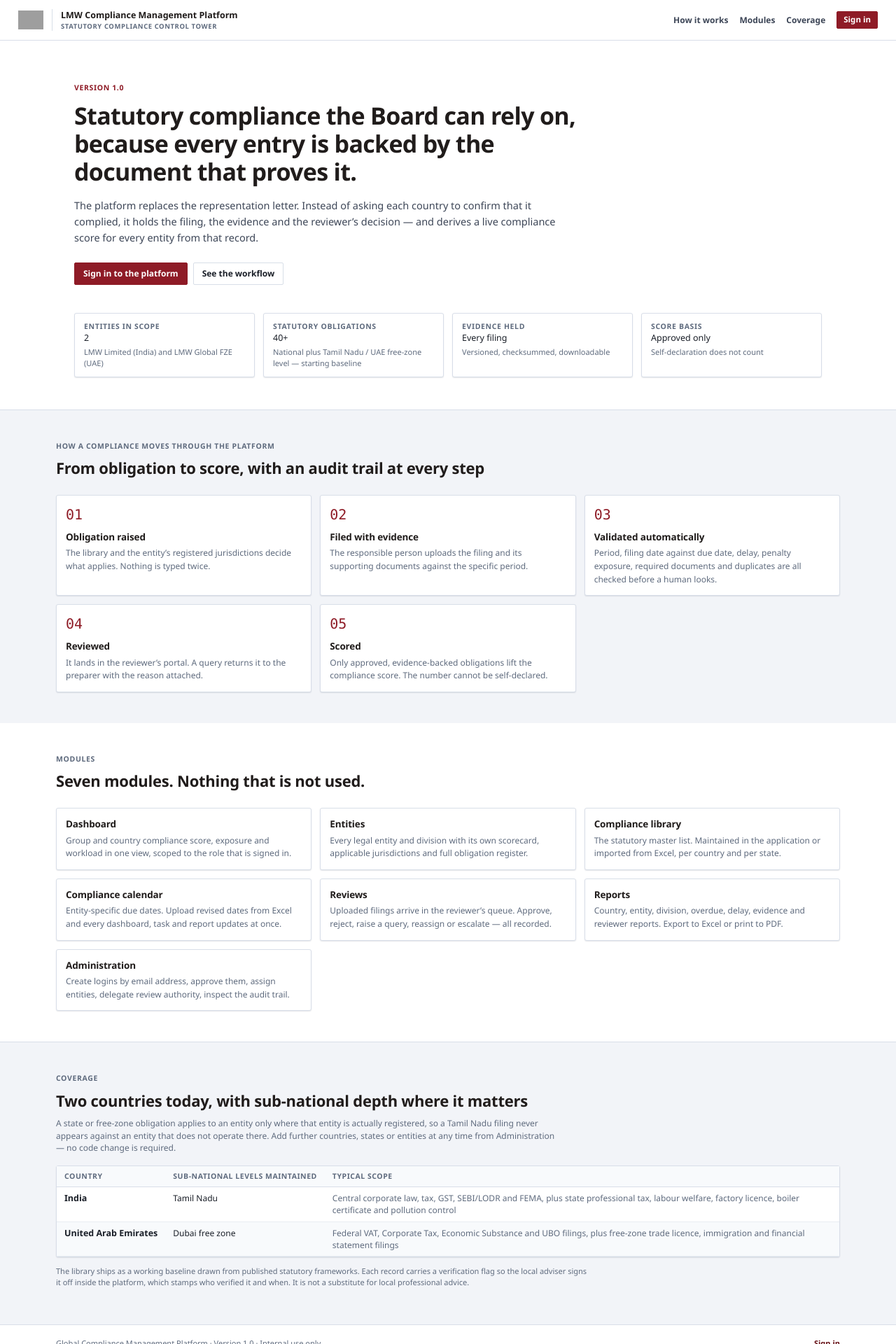
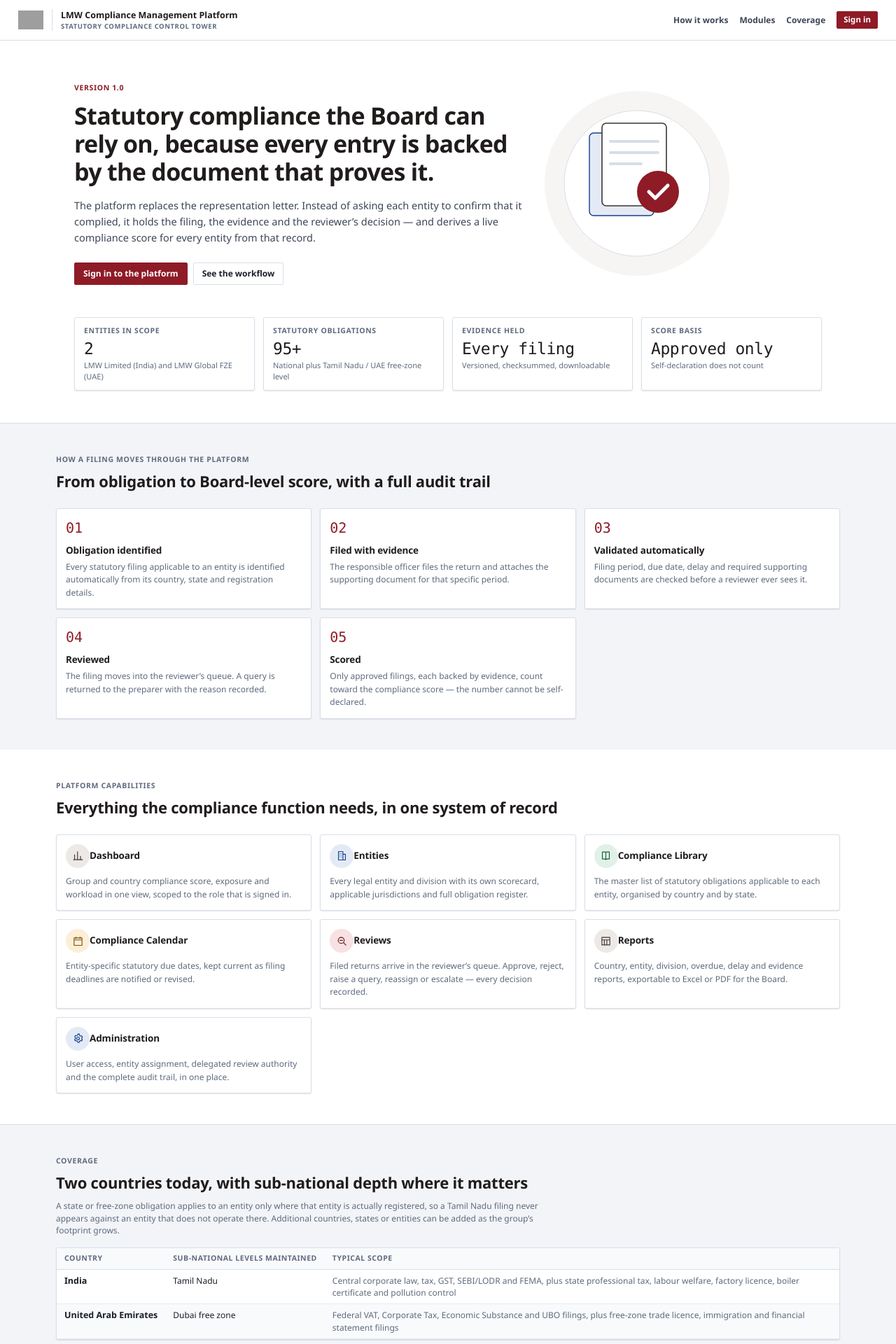
Before and after one commit to charanmreddy09-ctrl/lmw-compliance, a Next.js app: page / in a window 1280 px wide. Shown: the top 1920 px of the page at 70% size. Built offline with nearby package versions, Linux system fonts and the light colour scheme; grey boxes are pictures that could not be loaded.

Commit message:
Rewrite landing page: remove implementation jargon, add colour and a hero illustration

```diff
--- a/src/app/page.tsx
+++ b/src/app/page.tsx
@@ -1,25 +1,60 @@
 import Link from 'next/link';
+import { Ic } from '@/components/ui';
 
 /* The landing page deliberately carries no credential fields. Signing in is a
    separate route so the front door stays a plain description of the platform. */
 
 const MODULES = [
-  { t: 'Dashboard', d: 'Group and country compliance score, exposure and workload in one view, scoped to the role that is signed in.' },
-  { t: 'Entities', d: 'Every legal entity and division with its own scorecard, applicable jurisdictions and full obligation register.' },
-  { t: 'Compliance library', d: 'The statutory master list. Maintained in the application or imported from Excel, per country and per state.' },
-  { t: 'Compliance calendar', d: 'Entity-specific due dates. Upload revised dates from Excel and every dashboard, task and report updates at once.' },
-  { t: 'Reviews', d: 'Uploaded filings arrive in the reviewer’s queue. Approve, reject, raise a query, reassign or escalate — all recorded.' },
-  { t: 'Reports', d: 'Country, entity, division, overdue, delay, evidence and reviewer reports. Export to Excel or print to PDF.' },
-  { t: 'Administration', d: 'Create logins by email address, approve them, assign entities, delegate review authority, inspect the audit trail.' },
+  { t: 'Dashboard', icon: 'report', tint: 'navy',
+    d: 'Group and country compliance score, exposure and workload in one view, scoped to the role that is signed in.' },
+  { t: 'Entities', icon: 'building', tint: 'info',
+    d: 'Every legal entity and division with its own scorecard, applicable jurisdictions and full obligation register.' },
+  { t: 'Compliance Library', icon: 'book', tint: 'ok',
+    d: 'The master list of statutory obligations applicable to each entity, organised by country and by state.' },
+  { t: 'Compliance Calendar', icon: 'cal', tint: 'warn',
+    d: 'Entity-specific statutory due dates, kept current as filing deadlines are notified or revised.' },
+  { t: 'Reviews', icon: 'review', tint: 'red',
+    d: 'Filed returns arrive in the reviewer’s queue. Approve, reject, raise a query, reassign or escalate — every decision recorded.' },
+  { t: 'Reports', icon: 'sheet', tint: 'navy',
+    d: 'Country, entity, division, overdue, delay and evidence reports, exportable to Excel or PDF for the Board.' },
+  { t: 'Administration', icon: 'gear', tint: 'info',
+    d: 'User access, entity assignment, delegated review authority and the complete audit trail, in one place.' },
 ];
 
+const TINTS: Record<string, { bg: string; fg: string }> = {
+  navy: { bg: 'var(--navy-100)', fg: 'var(--navy-700)' },
+  red:  { bg: 'var(--red-100)',  fg: 'var(--red-700)' },
+  ok:   { bg: 'var(--ok-100)',   fg: 'var(--ok-700)' },
+  info: { bg: 'var(--info-100)', fg: 'var(--info-700)' },
+  warn: { bg: 'var(--warn-100)', fg: 'var(--warn-700)' },
+};
+
 const FLOW = [
-  { n: '01', t: 'Obligation raised', d: 'The library and the entity’s registered jurisdictions decide what applies. Nothing is typed twice.' },
-  { n: '02', t: 'Filed with evidence', d: 'The responsible person uploads the filing and its supporting documents against the specific period.' },
-  { n: '03', t: 'Validated automatically', d: 'Period, filing date against due date, delay, penalty exposure, required documents and duplicates are all checked before a human looks.' },
-  { n: '04', t: 'Reviewed', d: 'It lands in the reviewer’s portal. A query returns it to the preparer with the reason attached.' },
-  { n: '05', t: 'Scored', d: 'Only approved, evidence-backed obligations lift the compliance score. The number cannot be self-declared.' },
+  { n: '01', t: 'Obligation identified', d: 'Every statutory filing applicable to an entity is identified automatically from its country, state and registration details.' },
+  { n: '02', t: 'Filed with evidence', d: 'The responsible officer files the return and attaches the supporting document for that specific period.' },
+  { n: '03', t: 'Validated automatically', d: 'Filing period, due date, delay and required supporting documents are checked before a reviewer ever sees it.' },
+  { n: '04', t: 'Reviewed', d: 'The filing moves into the reviewer’s queue. A query is returned to the preparer with the reason recorded.' },
+  { n: '05', t: 'Scored', d: 'Only approved filings, each backed by evidence, count toward the compliance score — the number cannot be self-declared.' },
 ];
+
+/* A restrained, brand-coloured abstract mark for the hero — a shield of
+   compliance built from the same document/checkmark motifs used through the
+   product, so the landing page reads as considered rather than bare text. */
+function HeroMark() {
+  return (
+    <svg width={280} height={280} viewBox="0 0 280 280" fill="none" aria-hidden="true">
+      <circle cx="140" cy="140" r="132" fill="var(--navy-050)" />
+      <circle cx="140" cy="140" r="104" fill="var(--surface)" stroke="var(--line)" />
+      <g transform="translate(72,54)">
+        <rect x="0" y="14" width="92" height="118" rx="6" fill="var(--info-100)" stroke="var(--info-700)" strokeWidth="1.4" />
+        <rect x="18" y="0" width="92" height="118" rx="6" fill="var(--surface)" stroke="var(--navy-700)" strokeWidth="1.6" />
+        <path d="M30 26h68M30 42h68M30 58h44" stroke="var(--line)" strokeWidth="4" strokeLinecap="round" />
+        <circle cx="98" cy="98" r="30" fill="var(--red-600)" />
+        <path d="M85 98l9 9 18-18" stroke="#fff" strokeWidth="5" strokeLinecap="round" strokeLinejoin="round" fill="none" />
+      </g>
+    </svg>
+  );
+}
 
 export default function Landing() {
   return (
@@ -44,8 +79,8 @@ export default function Landing() {
         </nav>
       </header>
 
-      <section className="land-hero">
-        <div style={{ maxWidth: 720 }}>
+      <section className="land-hero row g24 wrap" style={{ alignItems: 'center' }}>
+        <div style={{ maxWidth: 640, flex: '1 1 480px' }}>
           <div className="cap mb12" style={{ color: 'var(--red-600)' }}>Version 1.0</div>
           <h1 style={{ fontSize: 34, lineHeight: 1.18, letterSpacing: '-0.02em' }}>
             Statutory compliance the Board can rely on, because every entry is
@@ -53,7 +88,7 @@ export default function Landing() {
           </h1>
           <p className="mt16" style={{ fontSize: 14.5, color: 'var(--ink-2)', lineHeight: 1.6 }}>
             The platform replaces the representation letter. Instead of asking each
-            country to confirm that it complied, it holds the filing, the evidence and
+            entity to confirm that it complied, it holds the filing, the evidence and
             the reviewer’s decision — and derives a live compliance score for every
             entity from that record.
           </p>
@@ -63,26 +98,32 @@ export default function Landing() {
           </div>
         </div>
 
-        <div className="grid g-4 mt24" style={{ marginTop: 40 }}>
+        <div className="no-print" style={{ flex: '0 0 auto', display: 'flex', justifyContent: 'center', minWidth: 260 }}>
+          <HeroMark />
+        </div>
+      </section>
+
+      <div className="land-hero" style={{ paddingTop: 0 }}>
+        <div className="grid g-4">
           {[
             ['Entities in scope', '2', 'LMW Limited (India) and LMW Global FZE (UAE)'],
-            ['Statutory obligations', '40+', 'National plus Tamil Nadu / UAE free-zone level — starting baseline'],
+            ['Statutory obligations', '95+', 'National plus Tamil Nadu / UAE free-zone level'],
             ['Evidence held', 'Every filing', 'Versioned, checksummed, downloadable'],
             ['Score basis', 'Approved only', 'Self-declaration does not count'],
           ].map(([l, v, s]) => (
             <div className="card kpi" key={l}>
               <div className="kl">{l}</div>
-              <div className="kv">{v}</div>
+              <div className="kv-num">{v}</div>
               <div className="ks">{s}</div>
             </div>
           ))}
         </div>
-      </section>
+      </div>
 
       <section id="how" style={{ background: 'var(--canvas)', borderTop: '1px solid var(--line)', padding: '44px 26px' }}>
         <div style={{ maxWidth: 1120, margin: '0 auto' }}>
-          <div className="cap mb8">How a compliance moves through the platform</div>
-          <h2 style={{ fontSize: 22, marginBottom: 22 }}>From obligation to score, with an audit trail at every step</h2>
+          <div className="cap mb8">How a filing moves through the platform</div>
+          <h2 style={{ fontSize: 22, marginBottom: 22 }}>From obligation to Board-level score, with a full audit trail</h2>
           <div className="grid g-5">
             {FLOW.map(f => (
               <div className="card card-b" key={f.n}>
@@ -97,15 +138,26 @@ export default function Landing() {
 
       <section id="modules" style={{ padding: '44px 26px' }}>
         <div style={{ maxWidth: 1120, margin: '0 auto' }}>
-          <div className="cap mb8">Modules</div>
-          <h2 style={{ fontSize: 22, marginBottom: 22 }}>Seven modules. Nothing that is not used.</h2>
+          <div className="cap mb8">Platform capabilities</div>
+          <h2 style={{ fontSize: 22, marginBottom: 22 }}>Everything the compliance function needs, in one system of record</h2>
           <div className="grid g-3">
-            {MODULES.map(m => (
-              <div className="card card-b" key={m.t}>
-                <h3>{m.t}</h3>
-                <p className="small muted mt4 mb0" style={{ lineHeight: 1.55 }}>{m.d}</p>
-              </div>
-            ))}
+            {MODULES.map(m => {
+              const tint = TINTS[m.tint];
+              return (
+                <div className="card card-b" key={m.t}>
+                  <div className="row g10" style={{ alignItems: 'center', marginBottom: 10 }}>
+                    <span style={{
+                      display: 'inline-flex', alignItems: 'center', justifyContent: 'center',
+                      width: 34, height: 34, borderRadius: '50%', background: tint.bg, flexShrink: 0,
+                    }}>
+                      <Ic n={m.icon} s={17} c={tint.fg} />
+                    </span>
+                    <h3 style={{ margin: 0 }}>{m.t}</h3>
+                  </div>
+                  <p className="small muted mt0 mb0" style={{ lineHeight: 1.55 }}>{m.d}</p>
+                </div>
+              );
+            })}
           </div>
         </div>
       </section>
@@ -117,8 +169,8 @@ export default function Landing() {
           <p className="small muted mb16" style={{ maxWidth: 720 }}>
             A state or free-zone obligation applies to an entity only where that entity is
             actually registered, so a Tamil Nadu filing never appears against an entity that
-            does not operate there. Add further countries, states or entities at any time from
-            Administration — no code change is required.
+            does not operate there. Additional countries, states or entities can be added as
+            the group’s footprint grows.
           </p>
           <div className="card">
             <div className="tw">
@@ -142,10 +194,9 @@ export default function Landing() {
             </div>
           </div>
           <p className="tiny muted mt12" style={{ maxWidth: 760 }}>
-            The library ships as a working baseline drawn from published statutory
-            frameworks. Each record carries a verification flag so the local adviser
-            signs it off inside the platform, which stamps who verified it and when.
-            It is not a substitute for local professional advice.
+            Every statutory reference is reviewed and signed off by a qualified local adviser
+            before it is relied upon. This platform supports, and does not replace,
+            professional legal and tax advice.
           </p>
         </div>
       </section>
@@ -153,7 +204,7 @@ export default function Landing() {
       <footer style={{ borderTop: '1px solid var(--line)', padding: '18px 26px' }}>
         <div style={{ maxWidth: 1120, margin: '0 auto' }} className="row between wrap g12">
           <span className="tiny muted">
-            Global Compliance Management Platform · Version 1.0 · Internal use only
+            LMW Compliance Management Platform · Version 1.0 · Internal use only
           </span>
           <Link href="/signin" className="tiny strong">Sign in</Link>
         </div>
```
